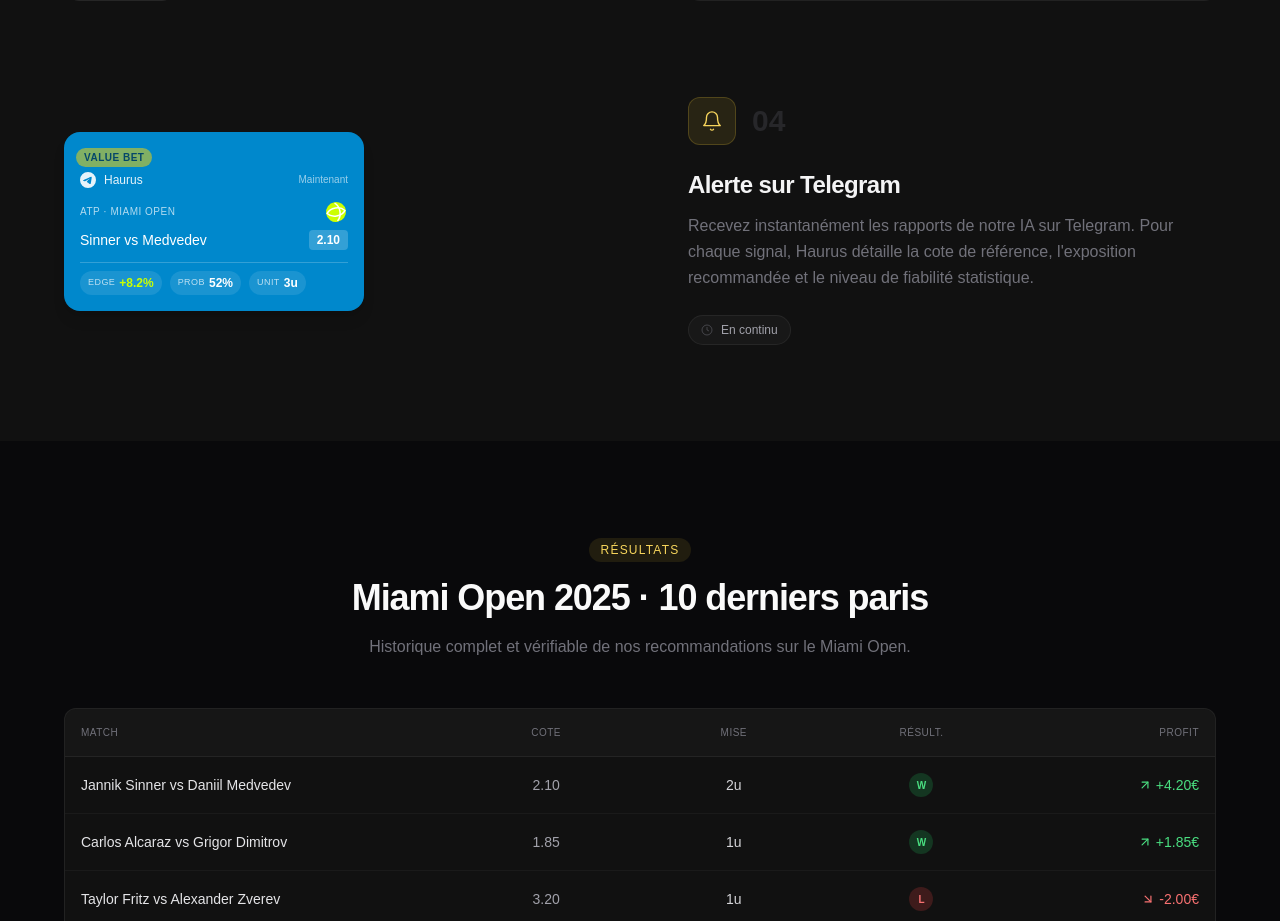
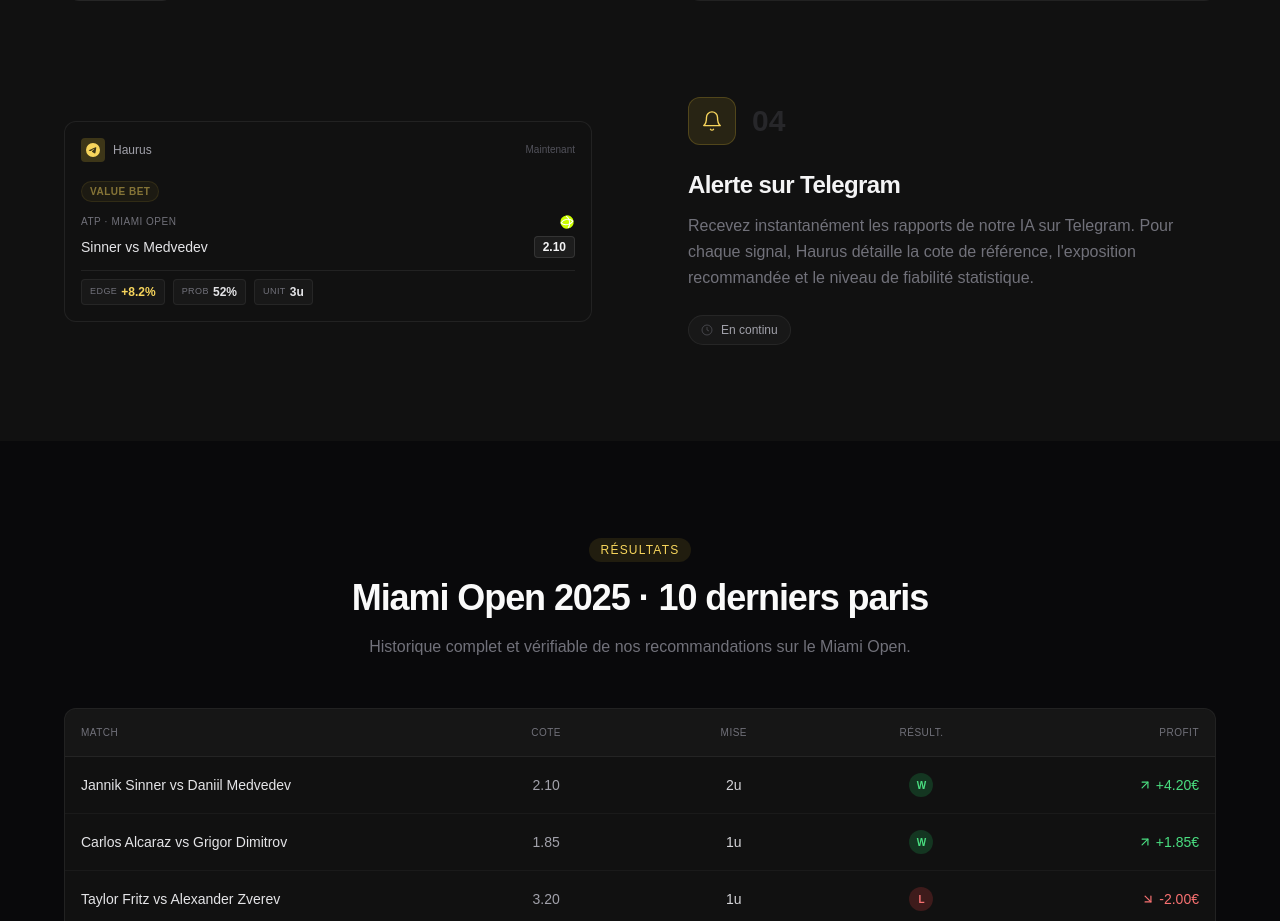
Before and after one commit to Lucas-orsini/valuebet, a Next.js app: page / in a window 1280 px wide. Shown: the part 3865-4786 px from the top of the page. Built offline with nearby package versions, Linux system fonts and the light colour scheme.

Commit message:
feat: Dans comment ça marche, la partie 4 TelegramWidget. Je veux que le desig

```diff
--- a/src/components/sections/HowItWorksSection.tsx
+++ b/src/components/sections/HowItWorksSection.tsx
@@ -176,7 +176,7 @@
   );
 }
 
-// Widget for step 4 - Telegram notification (mobile notification style with tennis data)
+// Widget for step 4 - Telegram notification (harmonized with other widgets)
 function TelegramWidget() {
   const notificationVariants: Variants = {
     idle: {
@@ -209,75 +209,65 @@
   };
 
   return (
-    <div className="max-w-[300px]">
-      {/* Notification container - mobile style */}
-      <motion.div
-        variants={notificationVariants}
-        initial="idle"
-        animate="new"
-        className="relative rounded-2xl bg-[#0088cc] p-4 shadow-lg overflow-hidden"
-      >
-        {/* Pulsing VALUE BET badge */}
-        <div className="absolute top-3 left-3">
-          <span className="animate-pulse inline-flex items-center gap-1 px-2 py-0.5 rounded-full bg-[#FFD700] text-[#09090b] text-[10px] font-bold uppercase tracking-wider">
-            Value Bet
-          </span>
-        </div>
-
-        {/* Notification content */}
-        <div className="pt-6">
-          {/* Header - compact */}
-          <div className="flex items-center gap-2 mb-3">
-            {/* Telegram icon */}
+    <div className="rounded-xl border border-white/[0.07] bg-[#111] p-4 min-h-[200px]">
+      {/* Header */}
+      <div className="flex items-center gap-2 mb-4">
+        <div className="w-6 h-6 rounded bg-accent/20 flex items-center justify-center">
           <svg
-              className="w-4 h-4 text-white/90"
+            className="w-3.5 h-3.5 text-accent-light"
             viewBox="0 0 24 24"
             fill="currentColor"
           >
             <path d="M11.944 0A12 12 0 0 0 0 12a12 12 0 0 0 12 12 12 12 0 0 0 12-12A12 12 0 0 0 12 0a12 12 0 0 0-.056 0zm4.962 7.224c.1-.002.321.023.465.14a.506.506 0 0 1 .171.325c.016.093.036.306.02.472-.18 1.898-.962 6.502-1.36 8.627-.168.9-.499 1.201-.82 1.23-.696.065-1.225-.46-1.9-.902-1.056-.693-1.653-1.124-2.678-1.8-1.185-.78-.417-1.21.258-1.91.177-.184 3.247-2.977 3.307-3.23.007-.032.014-.15-.056-.212s-.174-.041-.249-.024c-.106.024-1.793 1.14-5.061 3.345-.48.33-.913.49-1.302.48-.428-.008-1.252-.241-1.865-.44-.752-.245-1.349-.374-1.297-.789.027-.216.325-.437.893-.663 3.498-1.524 5.83-2.529 6.998-3.014 3.332-1.386 4.025-1.627 4.476-1.635z" />
           </svg>
-            <span className="text-xs text-white/90 font-medium">Haurus</span>
-            <span className="ml-auto text-[10px] text-white/60">Maintenant</span>
+        </div>
+        <span className="text-xs text-zinc-400">Haurus</span>
+        <span className="ml-auto text-[10px] text-zinc-600">Maintenant</span>
+      </div>
+
+      {/* Pulsing VALUE BET badge */}
+      <div className="mb-3">
+        <span className="animate-pulse inline-flex items-center gap-1 px-2 py-0.5 rounded-full bg-accent/10 border border-accent/20 text-accent-light text-[10px] font-bold uppercase tracking-wider">
+          Value Bet
+        </span>
       </div>
 
       {/* Body - two lines */}
       <div className="space-y-1.5 mb-3">
         {/* Line 1: category + tournament + tennis icon */}
         <div className="flex items-center">
-              <p className="text-[10px] text-white/70 uppercase tracking-wider">
+          <p className="text-[10px] text-zinc-500 uppercase tracking-wider">
             {tennisData.category} · {tennisData.tournament}
           </p>
-              <TennisBallIcon className="ml-auto shrink-0" />
+          <TennisBallIcon className="ml-auto shrink-0 w-4 h-4" />
         </div>
 
         {/* Line 2: match + odds */}
         <div className="flex items-center justify-between">
-              <p className="text-sm text-white font-medium">
+          <p className="text-sm text-zinc-200 font-medium">
             {tennisData.match}
           </p>
-              <span className="px-2 py-0.5 rounded bg-white/20 text-white text-xs font-bold">
+          <span className="px-2 py-0.5 rounded bg-white/5 border border-white/10 text-zinc-100 text-xs font-bold">
             {tennisData.odds.toFixed(2)}
           </span>
         </div>
       </div>
 
       {/* Horizontal badges */}
-          <div className="flex items-center gap-2 pt-2 border-t border-white/20">
-            <div className="flex items-center gap-1 px-2 py-1 rounded-full bg-white/10">
-              <span className="text-[9px] text-white/70 uppercase tracking-wider">Edge</span>
-              <span className="text-xs text-[#CCFF00] font-bold">{tennisData.edge}</span>
+      <div className="flex items-center gap-2 pt-2 border-t border-white/[0.07]">
+        <div className="flex items-center gap-1 px-2 py-1 rounded bg-white/[0.03] border border-white/[0.06]">
+          <span className="text-[9px] text-zinc-500 uppercase tracking-wider">Edge</span>
+          <span className="text-xs text-accent-light font-bold">{tennisData.edge}</span>
         </div>
-            <div className="flex items-center gap-1 px-2 py-1 rounded-full bg-white/10">
-              <span className="text-[9px] text-white/70 uppercase tracking-wider">Prob</span>
-              <span className="text-xs text-white font-bold">{tennisData.probability}</span>
+        <div className="flex items-center gap-1 px-2 py-1 rounded bg-white/[0.03] border border-white/[0.06]">
+          <span className="text-[9px] text-zinc-500 uppercase tracking-wider">Prob</span>
+          <span className="text-xs text-zinc-200 font-bold">{tennisData.probability}</span>
         </div>
-            <div className="flex items-center gap-1 px-2 py-1 rounded-full bg-white/10">
-              <span className="text-[9px] text-white/70 uppercase tracking-wider">Unit</span>
-              <span className="text-xs text-white font-bold">{tennisData.unit}</span>
+        <div className="flex items-center gap-1 px-2 py-1 rounded bg-white/[0.03] border border-white/[0.06]">
+          <span className="text-[9px] text-zinc-500 uppercase tracking-wider">Unit</span>
+          <span className="text-xs text-zinc-200 font-bold">{tennisData.unit}</span>
         </div>
       </div>
-        </div>
-      </motion.div>
     </div>
   );
 }
```
Also changed, not shown: .kurtel-activity-log.json, 1 other file (tests, documents, lock files or other folders). Lines whose indentation alone changed are shown as unchanged.
